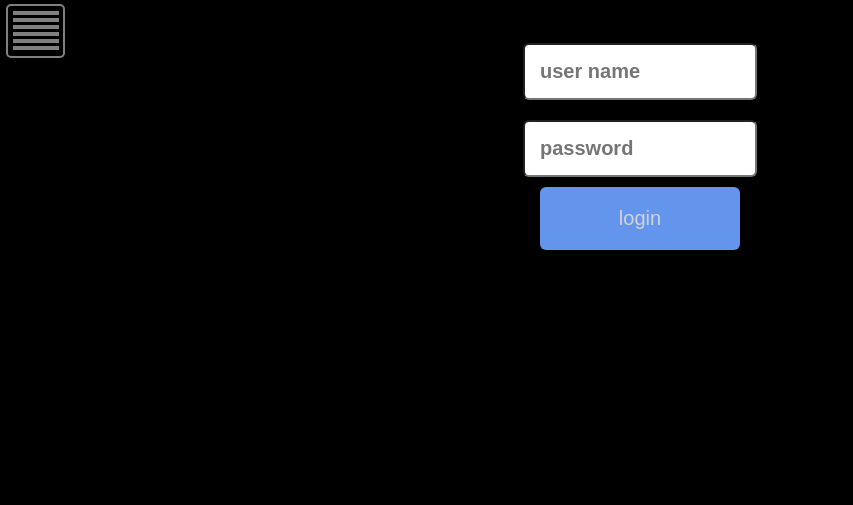
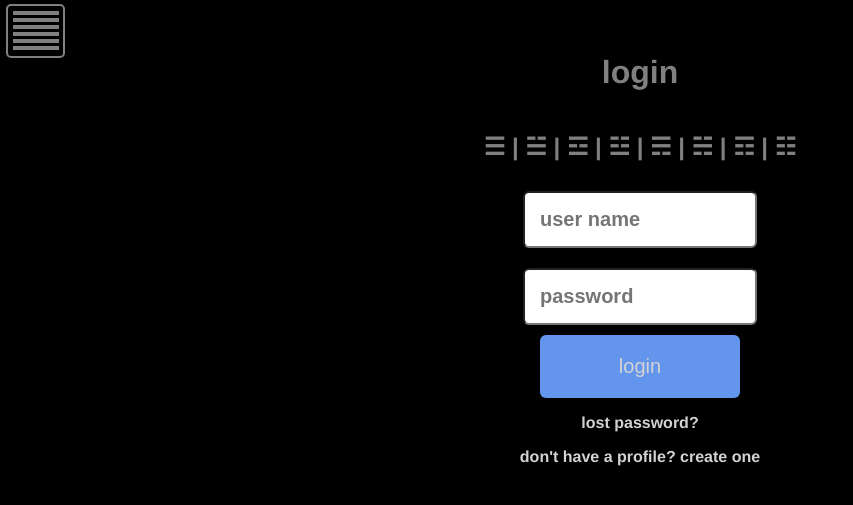
Before and after one commit to geoSkogen/book-of-changes, a PHP site: page /profile/index.php in a window 1280 px wide. Shown: the top 505 px of the page, without its empty margins (0-853 px from the left). Run offline with PHP 8.4, Linux system fonts and the light colour scheme; some libraries are stand-ins or nearby versions.

Commit message:
successful login

```diff
--- a/profile/includes/classes/boc_admin.php
+++ b/profile/includes/classes/boc_admin.php
@@ -1,47 +1,77 @@
 <?php
 class BOC_Admin {
   public $logged_in;
+  public $uname;
+  public $email;
 
   function __construct() {
     $now = time();
 
     $this->logged_in = (
-      ( !empty($_SESSION['valid']) && !empty($_SESSION['deadline']) ) &&
-      ( ($_SESSION['deadline']-$now) > 0 )
+      ( !empty($_SESSION['login']) && !empty($_SESSION['deadline']) ) &&
+      ( !empty($_SESSION['deadline']) && ($_SESSION['deadline']-$now) > 0 )
       ) ? true : false;
+  }
+
+  public function validate_session($uname,$token) {
+    $_SESSION['login'] = true;
+    $_SESSION['user'] = $uname;
+    $_SESSION['token'] = $token;
+    $_SESSION['deadline'] = null;
+    $this->logged_in = true;
+    $this->uname = $uname;
+    return $_SESSION['deadline'];
   }
 
   public function make_session_frame($handler_path,$err,$atts_arr,$vals_arr,$err_arr) {
     $str = '';
     $err_msg = '';
     if ($this->logged_in) {
-
+      $header = "<div id='profile-wrap' class='flex-col flex-start'>
+      <h1>$this->uname</h1><h2>☰ | ☱ | ☲ | ☳ | ☴ | ☵ | ☶ | ☷</h2></div>";
+      $str = $header;
     } else {
       if (is_numeric($err)) {
         switch($err) {
-          case 0 :
+          case 1 :
+            $err_msg = 'no existing profile';
             break;
+          case 2 :
+            $err_msg = 'invalid password';
+            break;
+          case 3 :
+            $err_msg = 'some fields left blank';
           default :
+            $err_msg = 'unlisted err';
         }
       }
       $inputs = '';
+      $header = '<div id="form-wrap" class="flex-col flex-start">
+        <h1>login</h1>
+        <h2>☰ | ☱ | ☲ | ☳ | ☴ | ☵ | ☶ | ☷</h2>';
       $form_alert = "<div id='login-alert' class=''>$err_msg</div>";
       $form_frame = (null!=$err) ? $form_alert : '';
-      $form_frame .= "<form id='login-form' method='POST' action='$handler_path' class='login'>";
-      $form_frame .= "<div flex-col flex-start'>";
+      $form_frame .= "<form id='login-form' method='POST' action='$handler_path'
+       class='login  flex-col flex-start'>";
 
       foreach(array_keys($vals_arr) as $name) {
+        $err_class = ($err_arr[$name]) ? 'error' : '';
         $inputs .= "<div id='$name-err' class='form-wrapper flex-row flex-center'>";
-        $inputs .= "<input type='" . $vals_arr[$name] ."' name='$name' id='login-uname' class='login-form'";
+        $inputs .= "<input type='" . $vals_arr[$name] ."' name='$name' id='login-uname' class='login-form $err_class'";
         $inputs .= $atts_arr[$name] .'="' . $vals_arr[$name] . '" /></div>';
       }
 
       $submit = "<div id='submitter' class='form-wrapper flex-row flex-center'>";
-      $submit .= "<input type='submit' value='login' id='login-submit' class='no-button'/>";
+      $submit .= "<input type='submit' value='login' id='login-submit' class='no-button'/></div>";
 
-      $form_foot = "</div></div></form>";
+      $form_foot = "</form>";
+      $anchors = "<div class='anchor-wrapper flex-row flex-center'>";
+      $anchors .= "<a id='lost' class='login-anchor' href='#'>lost password?</a>";
+      $anchors .= "</div><div class='anchor-wrapper flex-row flex-center'>";
+      $anchors .= "<a id='new' class='login-anchor' href='new/'>don't have a profile? create one</a></div>";
+      $form_foot .= $anchors . "</div>";
       //
-      $str = $form_frame . $inputs . $submit . $form_foot;
+      $str = $header . $form_frame . $inputs . $submit . $form_foot;
     }
     return $str;
   }
--- a/profile/includes/templates/new_profile.php
+++ b/profile/includes/templates/new_profile.php
@@ -6,20 +6,20 @@ $new_profile->form = function ($handler_path,$err,$input_att,$input_val,$err_arr
   $names = array_keys($input_val);
   ?>
 <div id="form-wrap" class="flex-col flex-start">
-  <h1>Create a New <i>Book of Changes</i> Profile</h1>
+  <h1>new profile</h1>
   <h2>☰ | ☱ | ☲ | ☳ | ☴ | ☵ | ☶ | ☷</h2>
   <form id="new-profile-form" class="flex-col flex-start"
         action="<?php echo $handler_path; ?>" method="POST">
 
   <?php for ($i = 0 ; $i < count($names); $i++) {
-          $err = ( !empty($err_arr[$names[$i]]) ) ? 'error' : '';
+          $err_class = ( !empty($err_arr[$names[$i]]) ) ? 'error' : '';
           $att = $input_att[$names[$i]];
           $val = $input_val[$names[$i]];
           $type = ( in_array($names[$i],array_keys($types)) ) ? $types[$names[$i]] : 'text';
   ?>
     <div class="form-wrapper flex-row flex-center" id="<?php echo $names[$i]; ?>-wrap" >
       <input type="<?php echo $type; ?>" name="<?php echo $names[$i]; ?>"
-       id="new-profile-<?php echo $names[$i]; ?>" class="new-profile-input <?php echo $err; ?>"
+       id="new-profile-<?php echo $names[$i]; ?>" class="new-profile-input <?php echo $err_class; ?>"
        <?php echo $att . '="' . $val . '"'; ?> />
     </div>
 
--- a/profile/index.php
+++ b/profile/index.php
@@ -41,16 +41,18 @@ $result = array('resp'=>null,'err'=>null);
 $admin = new BOC_Admin();
 
 if (!empty($_POST)) {
+  if (!count(array_keys($fields->err_arr))) {
 
     $db = new BOC_DB_Control();
     $user = new BOC_User($_POST['u_name'],$db);
     $token = $user->validate_user($_POST['u_name'],$_POST['p_word']);
+    $nonce = ($token) ? $admin->validate_session($_POST['u_name'],$token) : null;
     print($token);
 
   } else {
     $err = 3;
   }
-
+}
 $article = $admin->make_session_frame(
   'index.php',$err,$fields->atts_arr,$fields->vals_arr,$fields->err_arr
 );
--- a/style/profile.css
+++ b/style/profile.css
@@ -32,3 +32,8 @@ input.no-button {
   max-width: 200px;
   min-width: 200px;
 }
+
+a.login-anchor {
+  padding: 0.5;
+  margin: 1em 0.25em 0 0.25em;
+}
```
Lines whose indentation alone changed are shown as unchanged.
